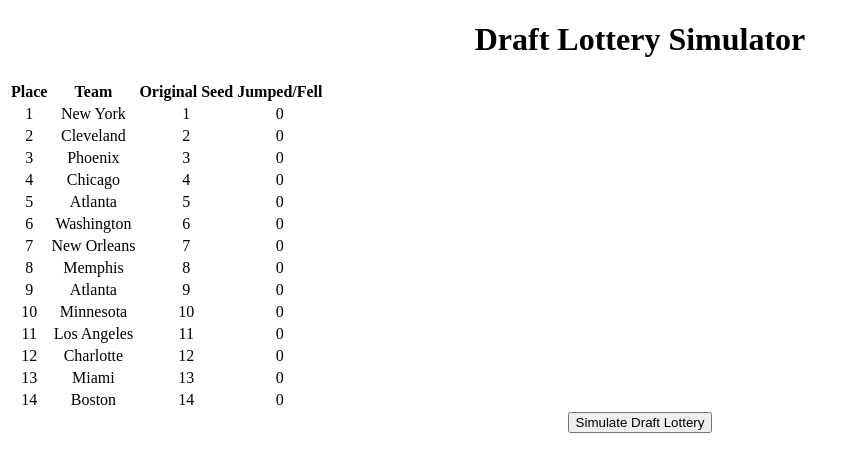
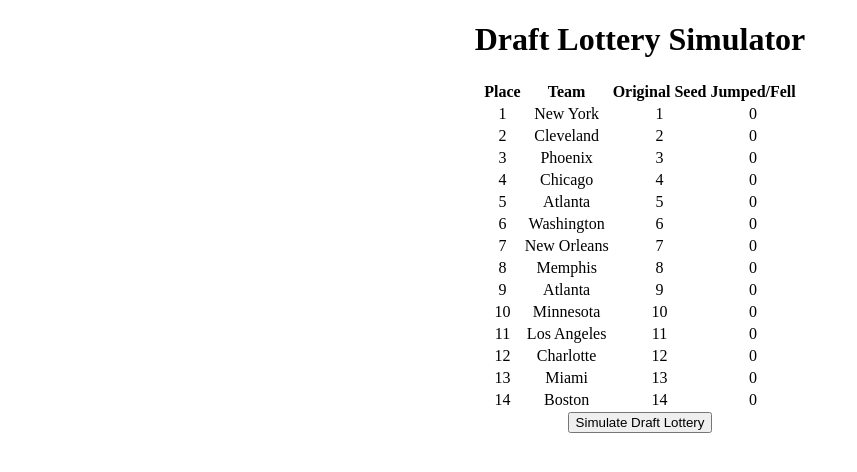
Before and after one commit to Maxwell1126/JS-NBA-Draft-Lottery, a React (Create React App) app: page / in a window 1280 px wide. Shown: the top 472 px of the page, without its empty margins (0-857 px from the left). Built offline with nearby package versions, Linux system fonts and the light colour scheme.

Commit message:
Added style sheet for the LotteryTeams component.

```diff
--- a/src/App.js
+++ b/src/App.js
@@ -1,6 +1,7 @@
 import React, { Component } from 'react';
 import './App.css';
 import LotteryTeams from './LotteryTeams/LotteryTeams.js';
+import SimLotteryButton from './SimLotteryButton/SimLotteryButton.js';
 import Header from './Header/Header.js';
 class App extends Component {
   render() {
@@ -8,6 +9,7 @@ class App extends Component {
       <div className="App">
         <Header/>
         <LotteryTeams />
+        <SimLotteryButton />
       </div>
     );
   }
--- /dev/null
+++ b/src/LotteryTeams/LotteryTeams.css
@@ -0,0 +1,4 @@
+.tableContainer {
+display: flex;
+justify-content: center;
+}
--- a/src/LotteryTeams/LotteryTeams.js
+++ b/src/LotteryTeams/LotteryTeams.js
@@ -1,7 +1,6 @@
 import React, { Component } from 'react';
 import { connect } from 'react-redux';
-import SimLotteryButton from '../SimLotteryButton/SimLotteryButton';
-
+import './LotteryTeams.css';
 class LotteryTeams extends Component {
     constructor(props) {
         super(props)
@@ -14,9 +13,8 @@ class LotteryTeams extends Component {
 
     render() {
         return (
-            <div>
-                <div>
-                    <table>
+            <div className="tableContainer">
+                <table >
                     <thead>
                         <tr>
                             <th>Place</th>
@@ -37,8 +35,6 @@ class LotteryTeams extends Component {
                     </tbody>
                 </table>
             </div>
-                <SimLotteryButton />
-            </div>
         )
     }
 }
```
Lines whose indentation alone changed are shown as unchanged.
